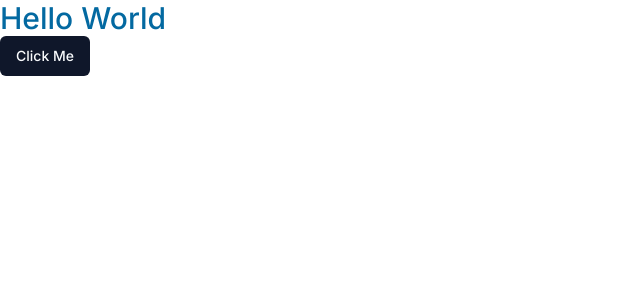
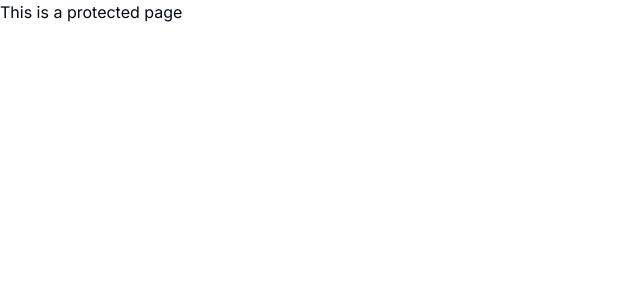
Before and after one commit to calebthecurious/munity-lms, a Next.js app: page / in a window 1280 px wide. Shown: the top 300 px of the page, without its empty margins (0-640 px from the left). Built offline with nearby package versions, Linux system fonts and the light colour scheme.

Commit message:
2nd commit - folder setup

```diff
--- /dev/null
+++ b/app/(auth)/(routes)/sign-in/page.tsx
@@ -0,0 +1,9 @@
+const SignInPage = () => {
+    return (
+        <div className="">
+            This is an unprotected page
+        </div>
+    )
+}
+
+export default SignInPage
--- /dev/null
+++ b/app/(dashboard)/(routes)/page.tsx
@@ -0,0 +1,5 @@
+export default function Home() {
+  return (
+    <p>This is a protected page</p>
+    )
+}
--- a/app/page.tsx
+++ /dev/null
@@ -1,13 +0,0 @@
-import { Button } from '@/components/ui/button'
-import Image from 'next/image'
-
-export default function Home() {
-  return (
-    <div>
-      <p className='text-3xl font-medium text-sky-700'>Hello World</p>
-      <Button>
-        Click Me
-      </Button>
-    </div>
-    )
-}
--- a/package.json
+++ b/package.json
@@ -17,9 +17,9 @@
     "class-variance-authority": "^0.7.0",
     "clsx": "^2.0.0",
     "eslint": "8.49.0",
-    "eslint-config-next": "13.4.19",
-    "lucide-react": "^0.279.0",
-    "next": "13.4.19",
+    "eslint-config-next": "13.4.12",
+    "lucide-react": "^0.276.0",
+    "next": "13.4.12",
     "postcss": "8.4.30",
     "react": "18.2.0",
     "react-dom": "18.2.0",
```
